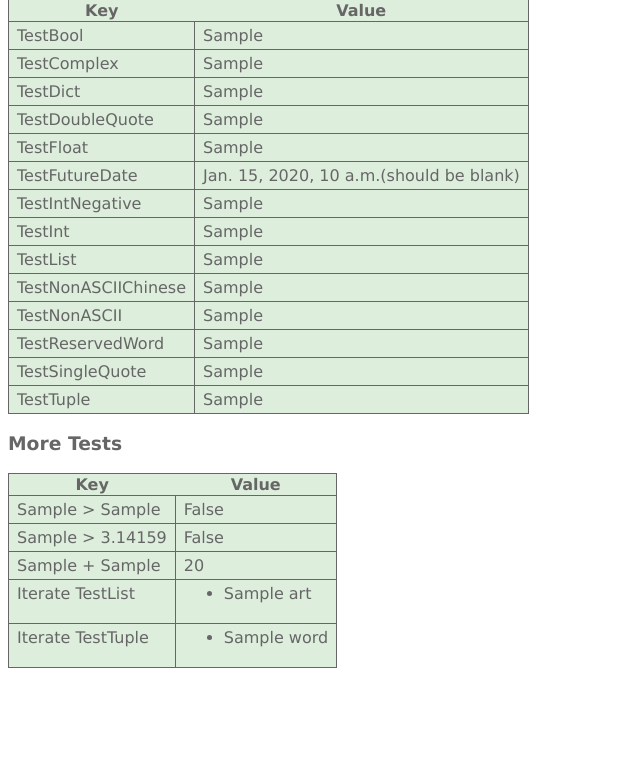
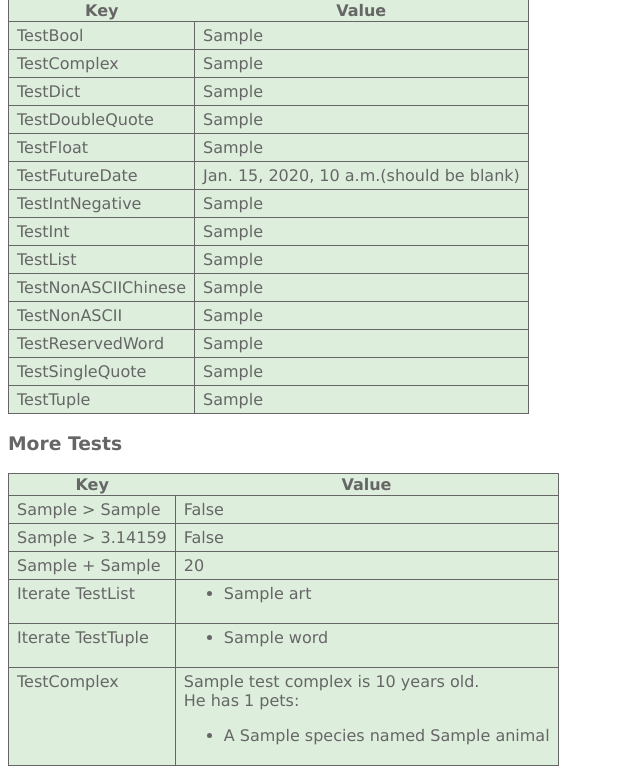
Before and after one commit to burningmantech/django-runtime-tags, a Django app: template django_runtime_tags/templates/django_runtime_tags/tests.html in a window 1280 px wide. Shown: the part 96-870 px from the top of the page, without its empty margins (0-640 px from the left). Before the commit the page ends 764 px from the top, so only its background shows below. Run offline with Django 3.2, Linux system fonts and the light colour scheme; the template is opened without the code that fills it: most values are stand-ins (such as "Sample title", 1, 10 or a date in 2020).

Commit message:
More cleanup

```diff
--- a/django_runtime_tags/pickled_object_field.py
+++ b/django_runtime_tags/pickled_object_field.py
@@ -144,8 +144,6 @@ class PickledObjectField(models.Field):
         a different string.
 
         """
-        print "XX", self.validators
-        self.run_validators(value)
         if value is not None and not isinstance(value, PickledObject):
             # We call force_unicode here explicitly, so that the encoded string
             # isn't rejected by the postgresql_psycopg2 backend. Alternatively,
@@ -191,7 +189,6 @@ class PickledObjectField(models.Field):
         return value
 
     def value_to_string(self, obj):
-        self.run_validators(obj)
         value = self._get_val_from_obj(obj)
         return self.get_db_prep_value(value)
 
--- a/django_runtime_tags/templates/django_runtime_tags/tests.html
+++ b/django_runtime_tags/templates/django_runtime_tags/tests.html
@@ -61,4 +61,13 @@
             {% endfor %}
         </ul>
     </td></tr>
+    <tr><td>TestComplex</td><td>
+            {{TestComplex.name}} is {{TestComplex.age}} years old.<br/>
+            He has {{TestComplex.pets|length}} pets:<br/>
+            <ul>
+                {% for animal in TestComplex.pets %}
+                <li>A {{animal.species}} named {{animal.name}}</li>
+                {% endfor %}
+            </ul>
+    </td></tr>
 </table>
```
